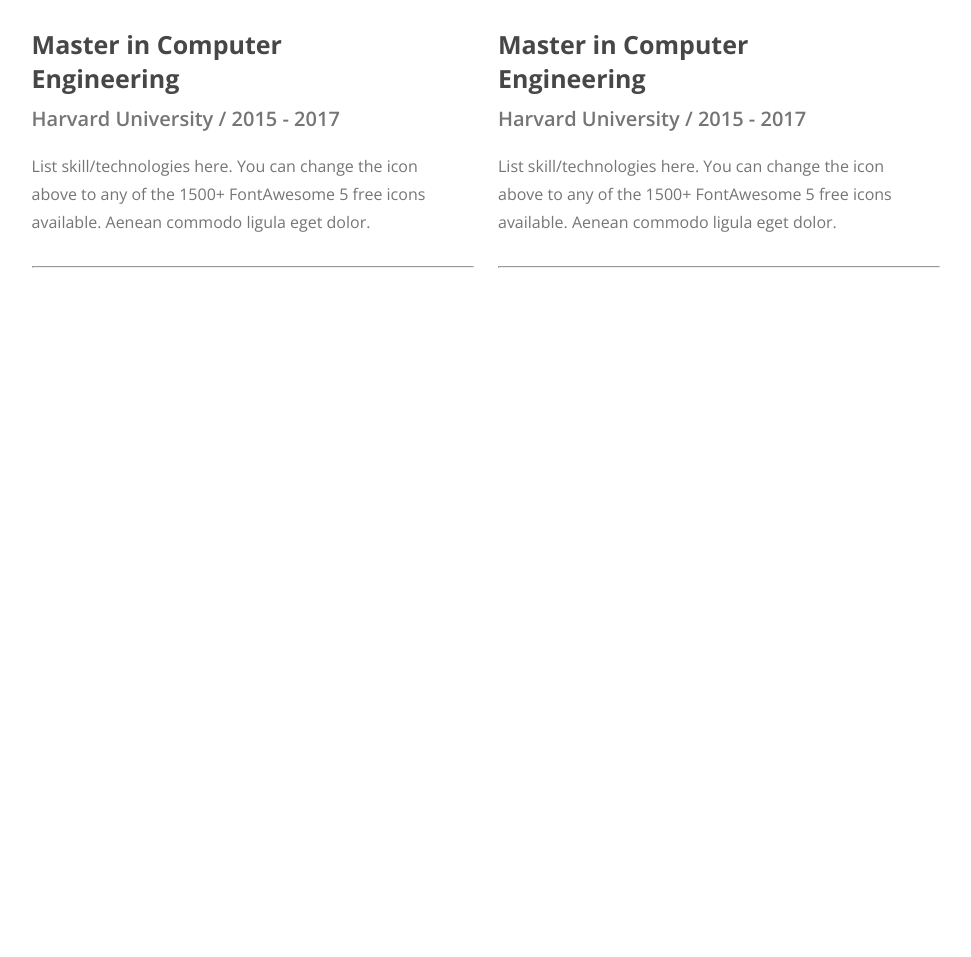
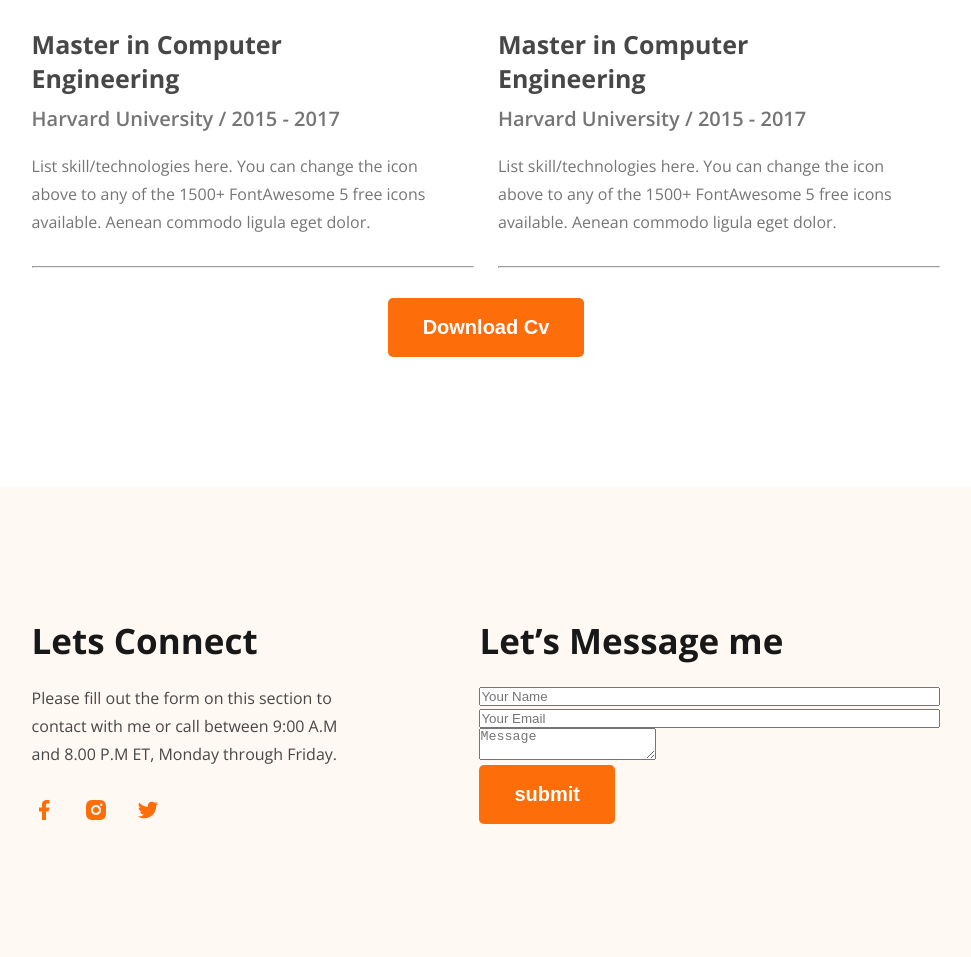
Before and after one commit to rupomdev/first-portfolio, a plain HTML site: page index.html in a window 1280 px wide. Shown: the part 3089-4046 px from the top of the page, without its empty margins (154-1125 px from the left). Before the commit the page ends 3387 px from the top, so only its background shows below. Drawn offline with nearby package versions, Linux system fonts and the light colour scheme.

Commit message:
footer section

```diff
--- a/index.html
+++ b/index.html
@@ -150,8 +150,37 @@
                 <hr>
             </div>
         </div>
+        <div class="text-center"> <button class="btn">Download Cv</button>
+       </div>
 
     </section>
+
+    <footer>
+        <section class="footer-container">
+            <div class="social">
+                <h2>Lets Connect</h2>
+                <p>Please fill out the form on this section to contact with me or call between 9:00 A.M and 8.00 P.M ET, Monday through Friday.</p>
+                <div class="icons">
+                    <img src="images/icons/facebook.png" alt="">
+                    <img src="images/icons/insta.png" alt="">
+                    <img src="images/icons/twitter.png" alt="">
+                </div>
+            </div>
+            <form class="form">
+                <h2>Let’s Message me</h2>
+                <div>
+                    <input type="text" name=""  placeholder="Your Name">
+                </div>
+                <div>
+                    <input type="text" name=""  placeholder="Your Email">
+                </div>
+                <div>
+                    <textarea name="" id=""placeholder="Message"></textarea>
+                </div>
+                <input class="btn" type="submit" value="submit">
+            </form>
+        </section>
+    </footer>
 
 
 </body>
--- a/styles/portfolio.css
+++ b/styles/portfolio.css
@@ -208,3 +208,37 @@
 .resume-container hr{
     margin: 30px 0;
 }
+.text-center{
+    text-align: center;
+}
+footer{
+    margin-top: 130px;
+    background-color: #FFF8F3;
+    padding: 130px 0;
+}
+footer .footer-container{
+    width: 71%;
+    max-width: 1140px;
+    margin: 0 auto;
+    display: flex;
+    gap: 116px;
+}
+.footer-container .social{
+    max-width: 562px;
+}
+.footer-container h2{
+    color: #181818;
+    font-size: 35px;
+    margin-bottom: 20px;
+}
+.footer-container .social p{
+    color: #474747;
+    line-height: 28px;
+    margin-bottom: 30px;
+}
+.footer-container .icons img{
+    margin-right: 24px;
+}
+.footer-container form input[type="text"]{
+    width: 461px;
+}
```
